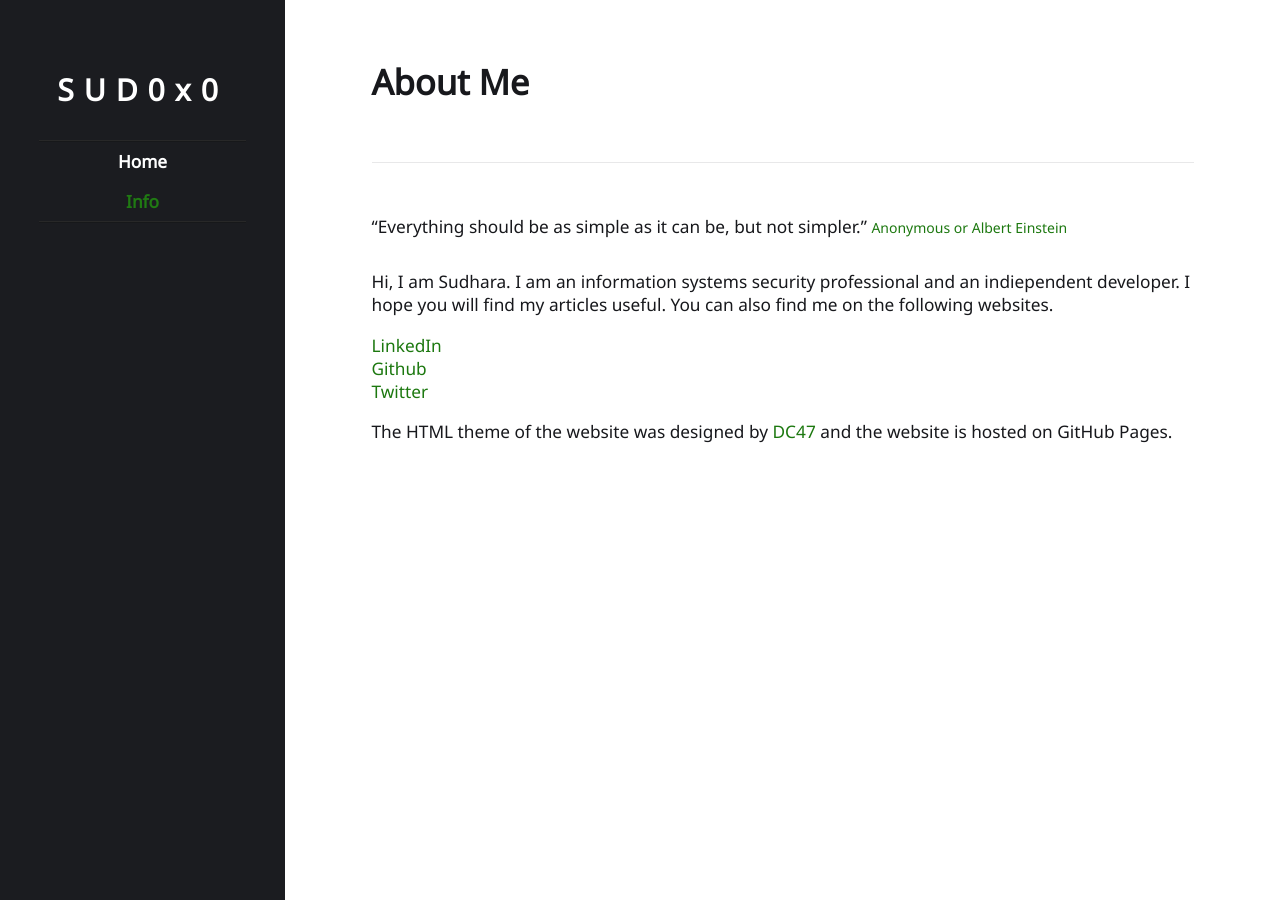
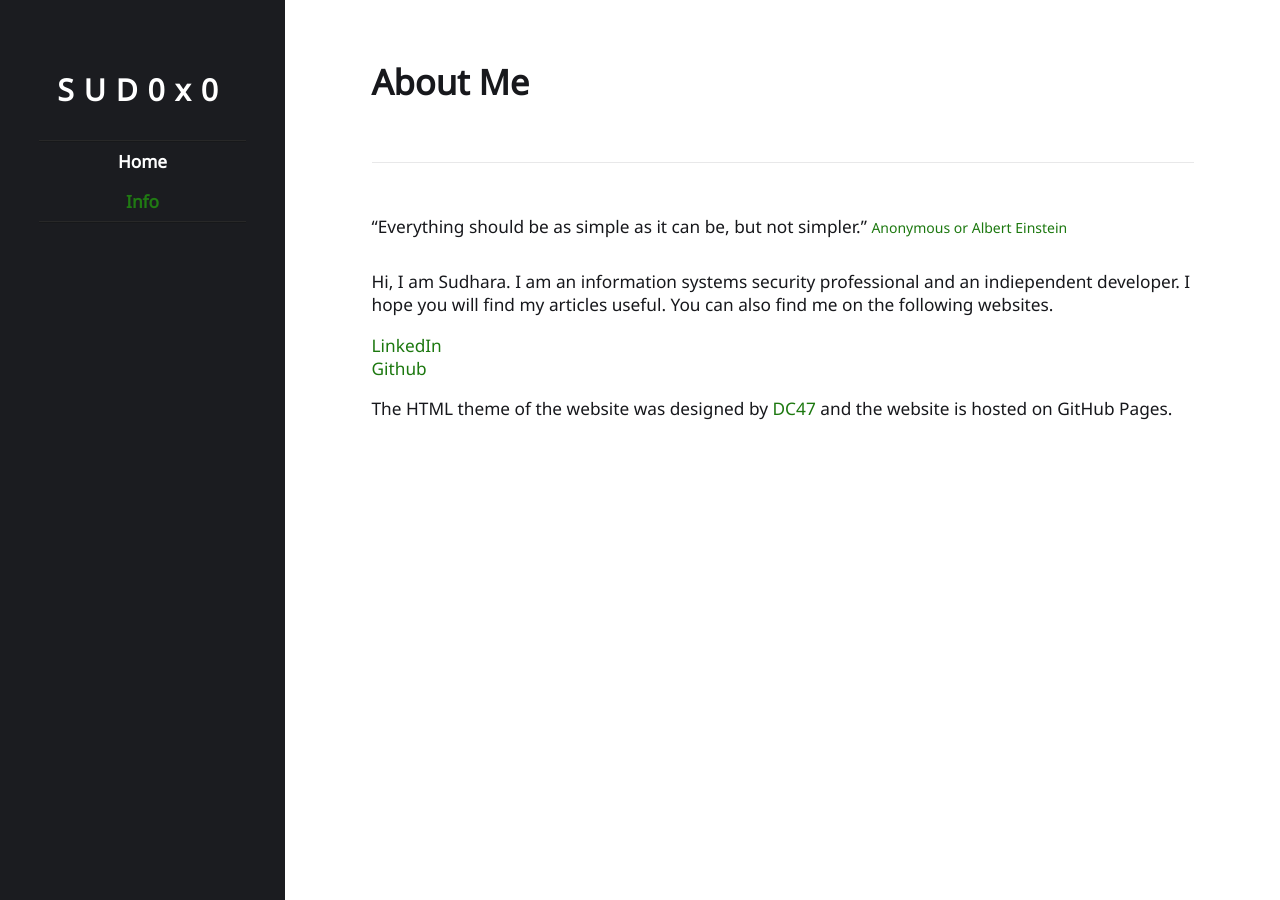
Before and after one commit to sud0x0/SUD0x0, a Jekyll site: the page built from about.html, in a window 1280 px wide. Built offline with Jekyll 4.4.1, drawn with Linux system fonts in a browser that asks for light colours.

Commit message:
About Page Changes

```diff
--- a/about.html
+++ b/about.html
@@ -11,6 +11,5 @@
   <p>Hi, I am Sudhara. I am an information systems security professional and an indiependent developer. I hope you will find my articles useful. You can also find me on the following websites.</p>
   <a href="https://www.linkedin.com/in/sudhara/" target="_blank">LinkedIn </a></br>
   <a href="https://github.com/sud0x0" target="_blank">Github </a></br>
-  <a href="https://twitter.com/sud0x0" target="_blank">Twitter </a></br>
   <p>The HTML theme of the website was designed by <a href="https://www.linkedin.com/in/dc47/" target="_blank">DC47</a> and the website is hosted on GitHub Pages.</p>
 </div>
```
